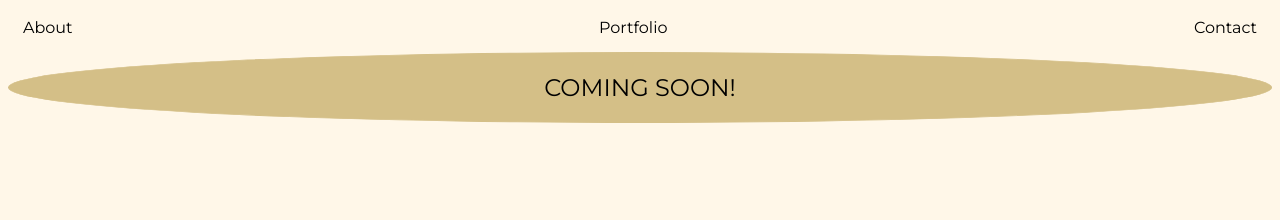
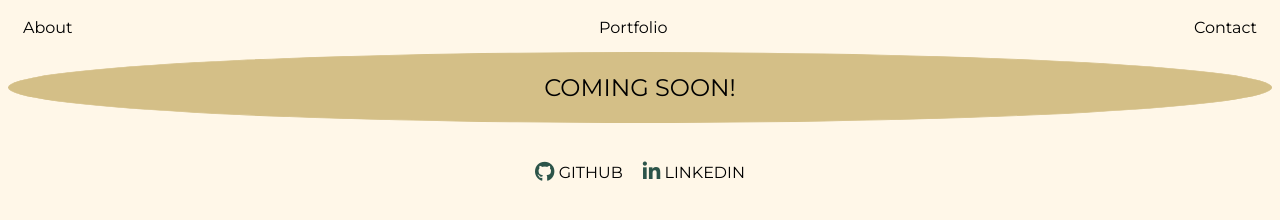
Before and after one commit to eewwalker/PortfolioSite, a plain HTML site: page portfolio.html in a window 1280 px wide. Drawn offline with Linux system fonts and the light colour scheme.

Commit message:
added footer to portfolio.html

```diff
--- a/portfolio.html
+++ b/portfolio.html
@@ -27,6 +27,13 @@
       <h1>COMING SOON!</h1>
     </div>
   </section>
+  <footer id="contact">
+    <a href="https://github.com/eewwalker" target="_blank" title="Link to GitHub Page"><i
+        class="fa-brands fa-github fa-lg" style='color:#2c5449' ;></i> GITHUB</a>
+    <a href="https://www.linkedin.com/in/emily-walker-1b4892246/" target="_blank" title="Link to Linkedin Page"><i
+        class="fa-brands fa-linkedin-in fa-lg" style='color:#2c5449' ;></i>
+      LINKEDIN</a>
+  </footer>
 </body>
 
 </html>
```
